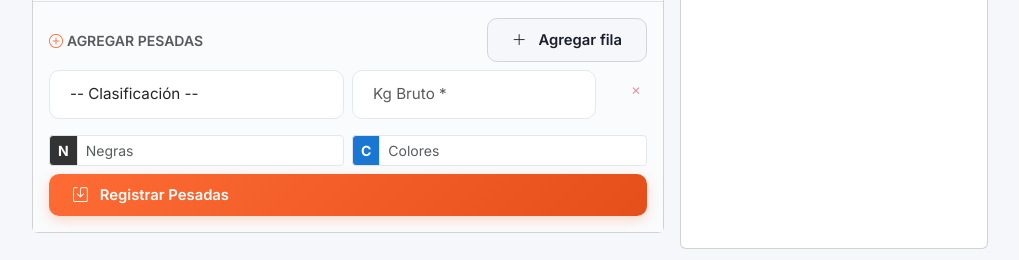
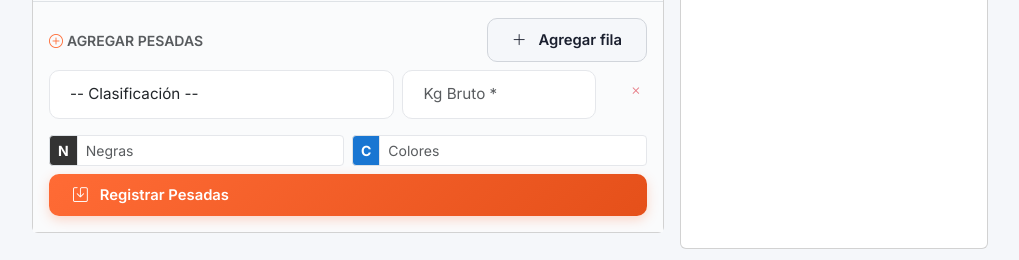
Before and after one commit to JuanSebastianClavijoTapias/comercializadora, a Django app: page /viajes/29/ in a window 1280 px wide. Shown: the part 960-1220 px from the top of the page, without its empty margins (260-1279 px from the left). Run offline with Django 5.2, Linux system fonts and the light colour scheme; a user stored in the database is signed in; data comes from the database, SQL or seed files in the repository; data that the repository does not hold is empty; parts of the project's set-up code (start-up, migrations or seed data) failed here and were passed over; some libraries are stand-ins or nearby versions.

Commit message:
fix: mas anchura para clasificacion (col-md-7) y kg bruto (col-md-4)

```diff
--- a/core/templates/core/viajes/viaje_detail.html
+++ b/core/templates/core/viajes/viaje_detail.html
@@ -169,7 +169,7 @@
             <div id="pesadas_container" class="mb-2">
               <div class="pesada-row mb-2">
                 <div class="row g-2">
-                  <div class="col-12 col-md-6">
+                  <div class="col-12 col-md-7">
                     <label class="form-label small fw-semibold mb-1 d-md-none">Clasificación</label>
                     <select name="clasificacion_0" class="form-select form-select-sm w-100">
                       <option value="">-- Clasificación --</option>
@@ -178,7 +178,7 @@
                       {% endfor %}
                     </select>
                   </div>
-                  <div class="col-6 col-md-5">
+                  <div class="col-6 col-md-4">
                     <label class="form-label small fw-semibold mb-1 d-md-none">Kg Bruto</label>
                     <input type="number" min="0" step="0.01" name="kg_bruto_0" class="form-control form-control-sm" placeholder="Kg Bruto *" required>
                   </div>
```
